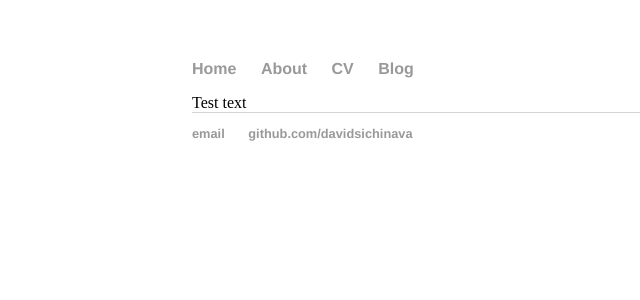
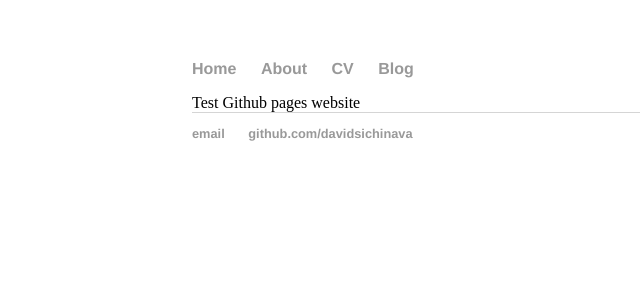
Before and after one commit to MariamKepuladze/davidsichinava.github.io, a Jekyll site: the page built from index.html, in a window 1280 px wide. Shown: the top 300 px of the page, without its empty margins (0-640 px from the left). Built offline with Jekyll 4.4.1, drawn with Linux system fonts in a browser that asks for light colours.

Commit message:
Update index.html

```diff
--- a/index.html
+++ b/index.html
@@ -2,7 +2,6 @@
 layout: default
 title: David Sichinava, human, geographer
 ---
-			<div class="container">
-
-Test text
-			</div><!-- /.container -->
+<div class="container">
+	<p1>Test Github pages website</p1>
+</div><!-- /.container -->
```
